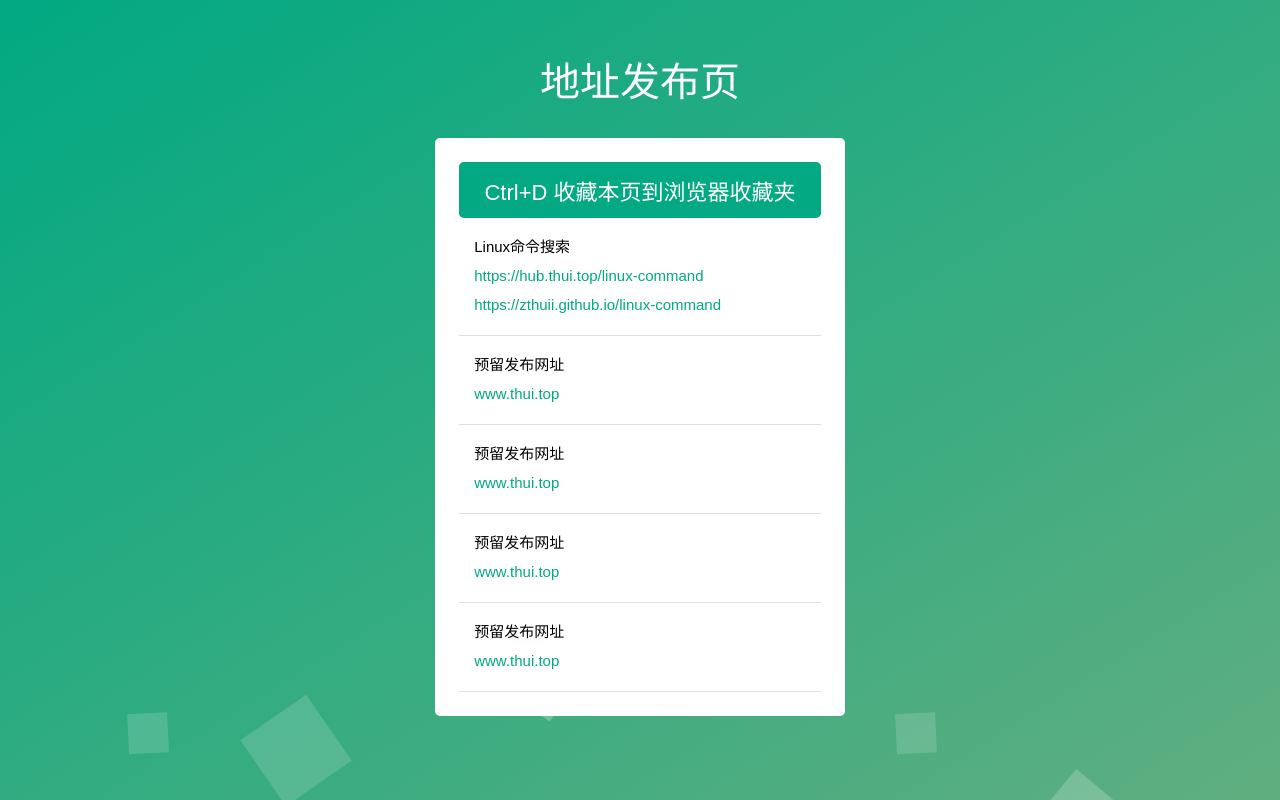
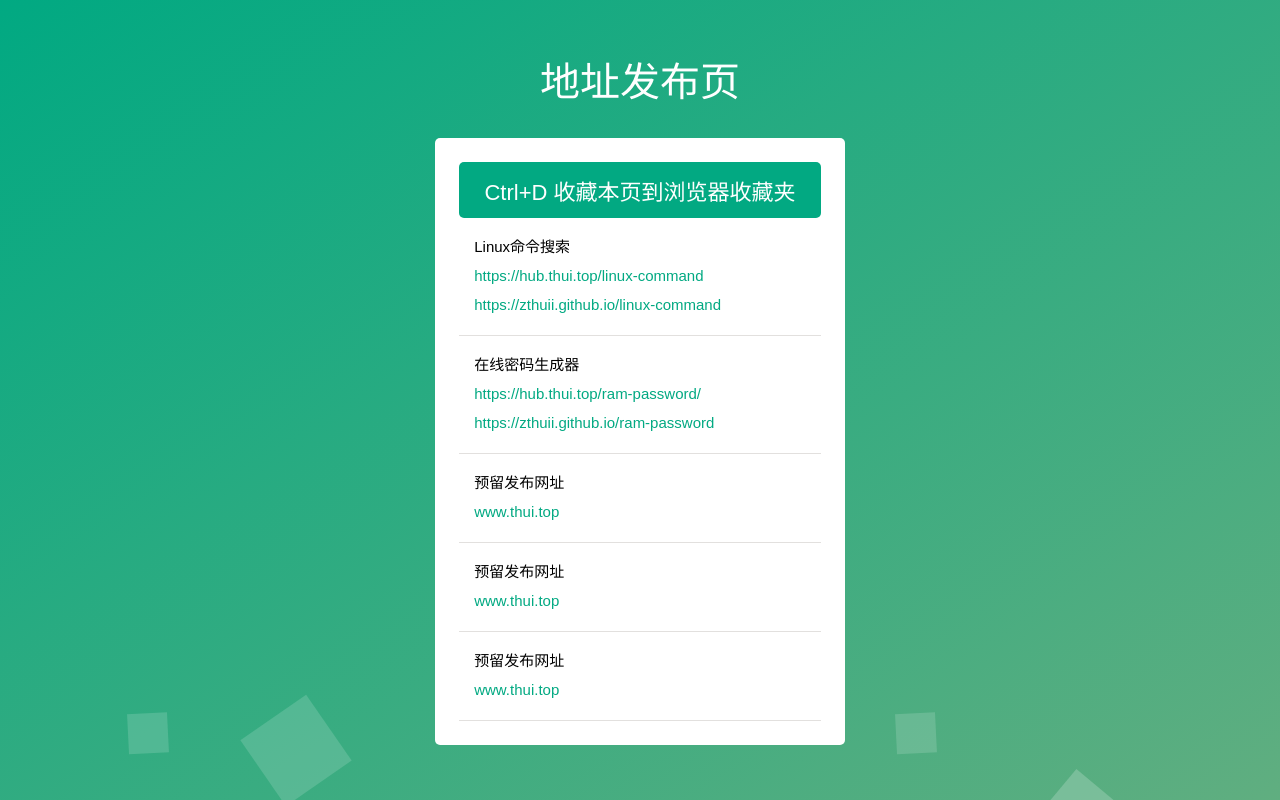
Before and after one commit to zthuii/zthuii.github.io, a plain HTML site: page index.html in a window 1280 px wide. Drawn offline with Linux system fonts and the light colour scheme.

Commit message:
Update index.html

```diff
--- a/index.html
+++ b/index.html
@@ -26,8 +26,9 @@
 
 								</span></span></li>
 								<li>
-									预留发布网址
-									<a href="https://www.thui.top" target="_blank"><i>www.thui.top</i></a>
+									在线密码生成器
+									<a href="https://hub.thui.top/ram-password" target="_blank"><i>https://hub.thui.top/ram-password/</i></a>
+									<a href="https://zthuii.github.io/ram-password" target="_blank"><i>https://zthuii.github.io/ram-password</i></a>
 
 								</span></span></li>
 								<li>
```
